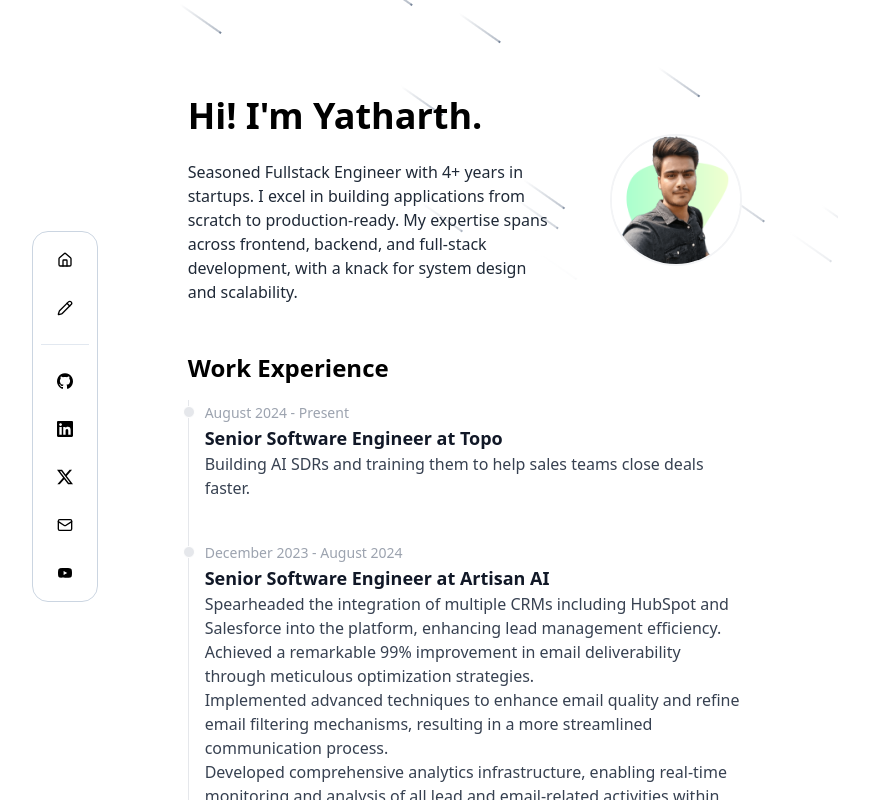
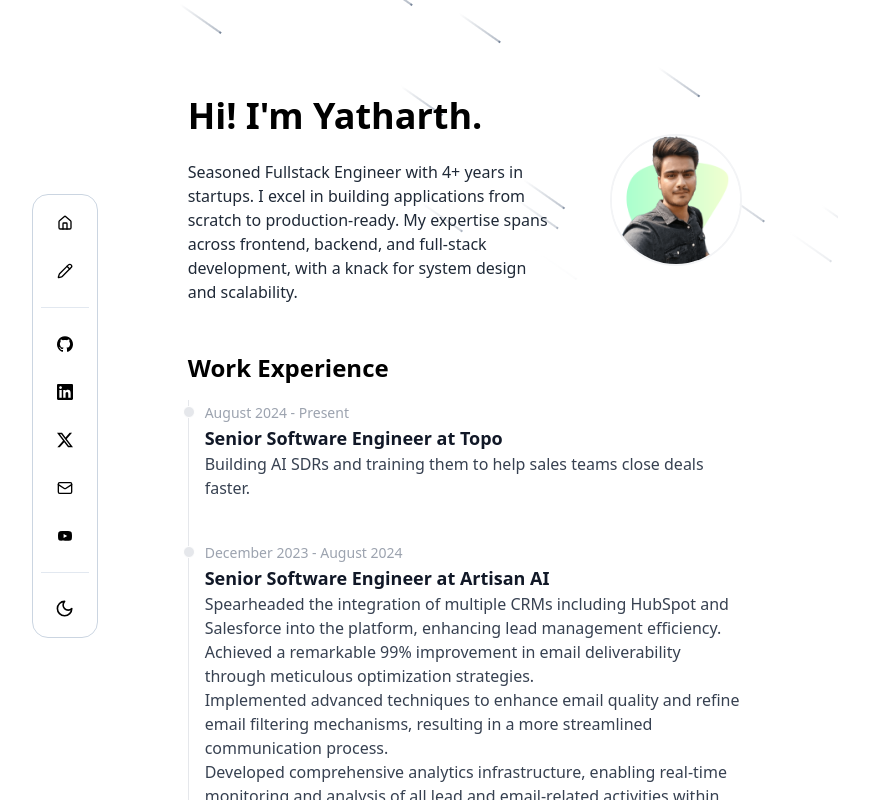
Before and after one commit to yatharth1706/personal-portfolio-v1, a Next.js app: page / in a window 1280 px wide. Shown: the top 800 px of the page, without its empty margins (175-1044 px from the left). Built offline with nearby package versions, Linux system fonts and the light colour scheme.

Commit message:
feat: dark mode changes

```diff
--- a/app/layout.tsx
+++ b/app/layout.tsx
@@ -1,6 +1,7 @@
 import type { Metadata } from "next";
 import localFont from "next/font/local";
 import "./globals.css";
+import { Providers } from "./providers";
 
 const geistSans = localFont({
   src: "./fonts/GeistVF.woff",
@@ -24,11 +25,11 @@ export default function RootLayout({
   children: React.ReactNode;
 }>) {
   return (
-    <html lang="en">
+    <html lang="en" suppressHydrationWarning>
       <body
         className={`${geistSans.variable} ${geistMono.variable} antialiased`}
       >
-        {children}
+        <Providers>{children}</Providers>
       </body>
     </html>
   );
--- /dev/null
+++ b/app/providers.tsx
@@ -0,0 +1,11 @@
+"use client";
+
+import { ThemeProvider } from "next-themes";
+
+export function Providers({ children }: { children: React.ReactNode }) {
+  return (
+    <ThemeProvider attribute="class" defaultTheme="system" enableSystem>
+      {children}
+    </ThemeProvider>
+  );
+}
--- a/components/ContactMe.tsx
+++ b/components/ContactMe.tsx
@@ -5,7 +5,7 @@ function ContactMe() {
   return (
     <div className="flex flex-col gap-4">
       <h1 className="text-2xl font-bold">Contact Me</h1>
-      <p className="text-sm text-gray-500">
+      <p className="text-sm text-gray-500 dark:text-gray-300">
         Want to chat? Just shoot me a dm with a{" "}
         <Link
           href="https://x.com/yatharth170699"
--- a/components/CustomDock.tsx
+++ b/components/CustomDock.tsx
@@ -1,3 +1,5 @@
+"use client";
+
 import React from "react";
 import Link from "next/link";
 import { CalendarIcon, HomeIcon, MailIcon, PencilIcon } from "lucide-react";
@@ -13,6 +15,7 @@ import {
 } from "@/components/ui/tooltip";
 import { Dock, DockIcon } from "@/components/magicui/dock";
 import { Moon, Sun } from "lucide-react";
+import { useTheme } from "next-themes";
 
 export type IconProps = React.HTMLAttributes<SVGElement>;
 
@@ -101,6 +104,8 @@ export function CustomDock({
 }: {
   orientation: "horizontal" | "vertical";
 }) {
+  const { resolvedTheme, setTheme } = useTheme();
+
   return (
     <div className="h-full flex items-center">
       <TooltipProvider>
@@ -146,13 +151,26 @@ export function CustomDock({
               </Tooltip>
             </DockIcon>
           ))}
-          {/* <Separator className="w-full my-2" />
+          <Separator className="w-full my-2" />
           <DockIcon>
             <Tooltip>
               <TooltipTrigger asChild>
-                <Button variant="ghost" size="icon">
-                  <Sun className="h-[1.2rem] w-[1.2rem] rotate-0 scale-100 transition-all dark:-rotate-90 dark:scale-0" />
-                  <Moon className="absolute h-[1.2rem] w-[1.2rem] rotate-90 scale-0 transition-all dark:rotate-0 dark:scale-100" />
+                <Button
+                  variant="ghost"
+                  size="icon"
+                  className="size-12 rounded-full flex items-center justify-center"
+                >
+                  {resolvedTheme === "light" ? (
+                    <Moon
+                      className="h-[1.2rem] w-[1.2rem] "
+                      onClick={() => setTheme("dark")}
+                    />
+                  ) : (
+                    <Sun
+                      className="h-[1.2rem] w-[1.2rem] "
+                      onClick={() => setTheme("light")}
+                    />
+                  )}
                   <span className="sr-only">Toggle theme</span>
                 </Button>
               </TooltipTrigger>
@@ -160,7 +178,7 @@ export function CustomDock({
                 <p>Theme</p>
               </TooltipContent>
             </Tooltip>
-          </DockIcon> */}
+          </DockIcon>
         </Dock>
       </TooltipProvider>
     </div>
--- a/components/Projects.tsx
+++ b/components/Projects.tsx
@@ -69,7 +69,10 @@ function Projects() {
       <h1 className="text-2xl font-bold">Projects</h1>
       <div className="grid grid-cols-1 md:grid-cols-2 gap-4">
         {projectsData.map((project, index) => (
-          <div key={index} className="flex flex-col border rounded-md">
+          <div
+            key={index}
+            className="flex flex-col border rounded-md dark:border-gray-700"
+          >
             <video
               src={project.previewVideo}
               autoPlay
@@ -79,7 +82,9 @@ function Projects() {
             />
             <div className="flex flex-col gap-3 p-4 grow">
               <h2 className="text-xl font-bold">{project.title}</h2>
-              <p className="text-sm text-gray-500">{project.description}</p>
+              <p className="text-sm text-gray-500 dark:text-gray-400">
+                {project.description}
+              </p>
               <div className="flex flex-wrap gap-[4px]">
                 {project.technologies.map((technology, index) => (
                   <span
--- a/components/Videos.tsx
+++ b/components/Videos.tsx
@@ -40,7 +40,7 @@ function Videos() {
         {videos.map((video) => (
           <div
             key={video.videoId}
-            className="flex flex-col gap-2 w-full border rounded-md"
+            className="flex flex-col gap-2 w-full border rounded-md dark:border-gray-700"
           >
             <iframe
               width="100%"
@@ -52,7 +52,9 @@ function Videos() {
             ></iframe>
             <div className="flex flex-col gap-2 p-4">
               <h2 className="text-xl font-bold">{video.title}</h2>
-              <p className="text-sm text-gray-500">{video.description}</p>
+              <p className="text-sm text-gray-500 dark:text-gray-400">
+                {video.description}
+              </p>
             </div>
           </div>
         ))}
--- a/package.json
+++ b/package.json
@@ -18,6 +18,7 @@
     "framer-motion": "^11.5.4",
     "lucide-react": "^0.439.0",
     "next": "14.2.8",
+    "next-themes": "^0.3.0",
     "react": "^18",
     "react-dom": "^18",
     "react-icons": "^5.3.0",
```
Also changed, not shown: 1 other file (tests, documents, lock files or other folders).
